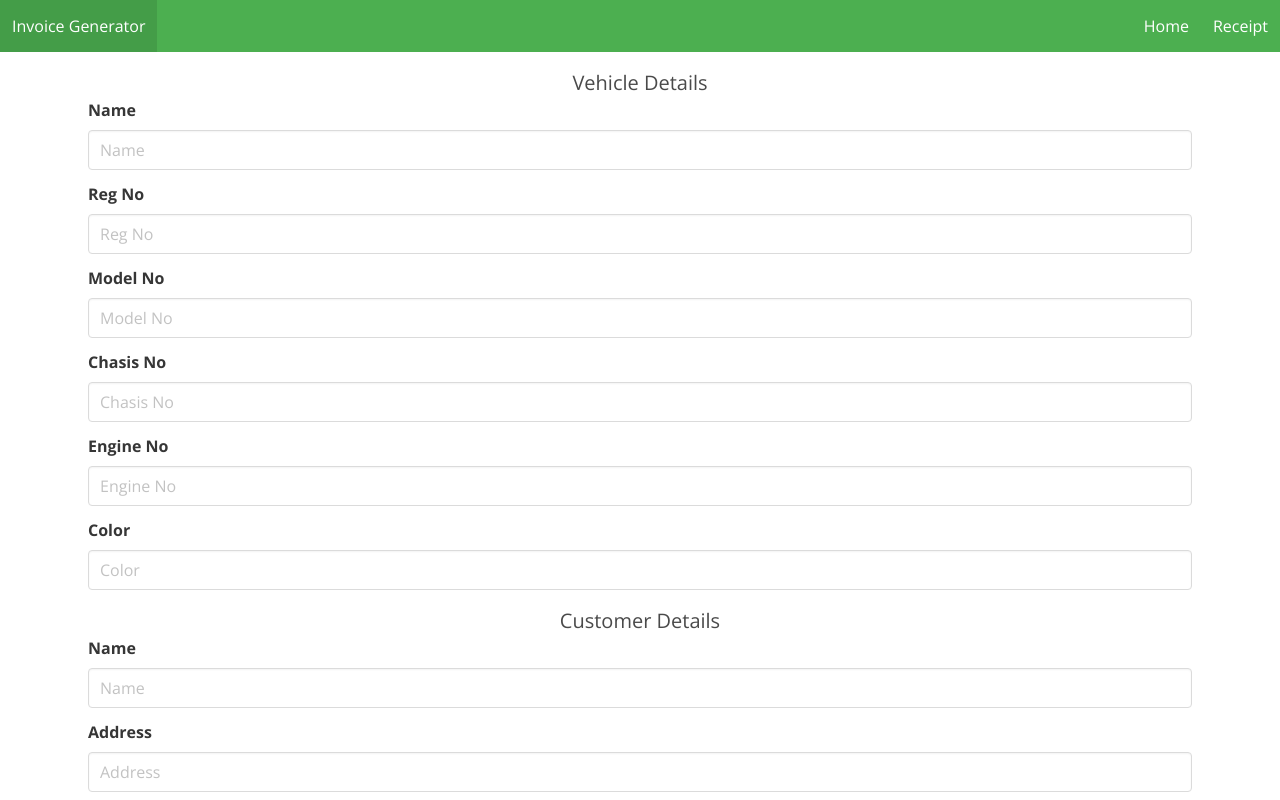
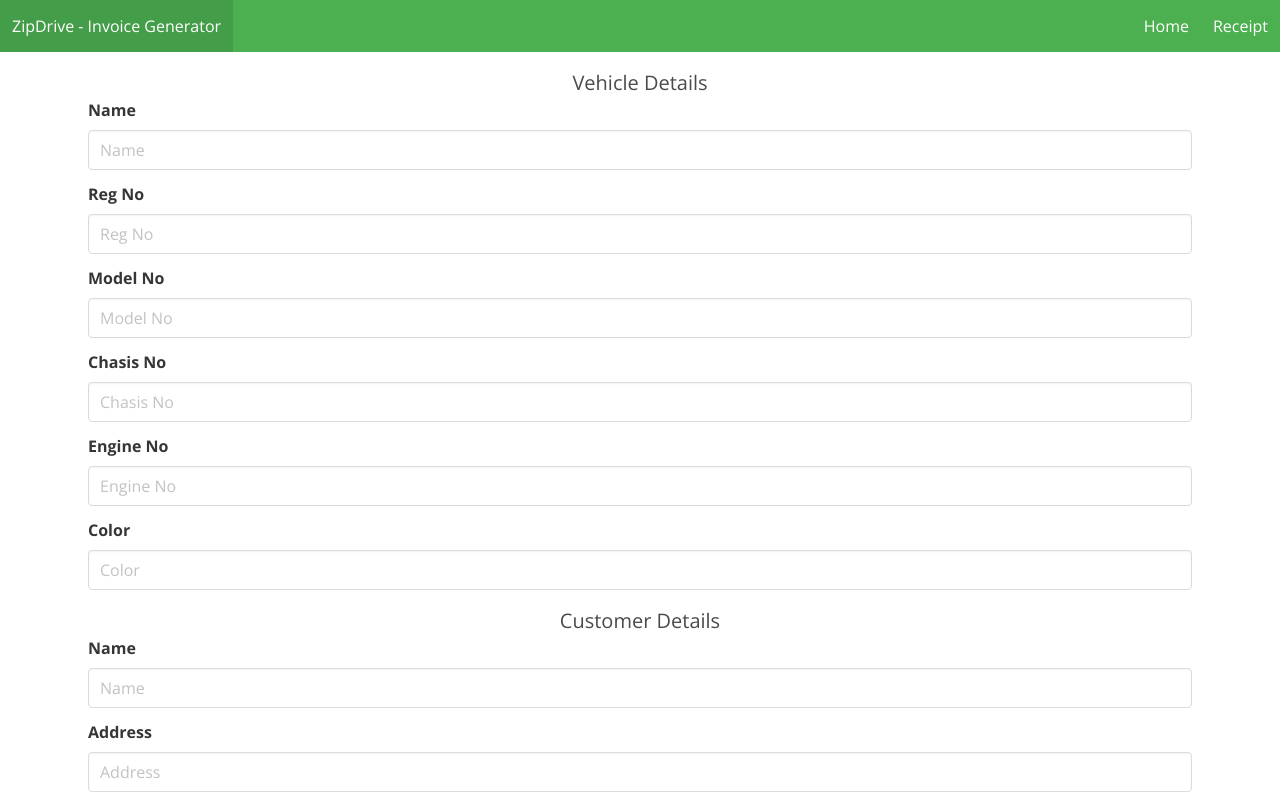
Before and after one commit to abdulsamad/invoice-generator, a website built with Parcel: page src/index.html in a window 1280 px wide. Shown: the top 800 px of the page. Built offline with nearby package versions, Linux system fonts and the light colour scheme.

Commit message:
:lipstick: Changed title

```diff
--- a/src/index.html
+++ b/src/index.html
@@ -5,7 +5,7 @@
 	<meta charset="UTF-8">
 	<meta http-equiv="X-UA-Compatible" content="IE=edge">
 	<meta name="viewport" content="width=device-width, initial-scale=1.0">
-	<title>Invoice Generator</title>
+	<title>ZipDrive - Invoice Generator</title>
 	<meta name="theme-color" content="#4CAF50">
 	<link rel="apple-touch-icon" sizes="57x57" href="./assets/apple-icon-57x57.png">
 	<link rel="apple-touch-icon" sizes="60x60" href="./assets/apple-icon-60x60.png">
@@ -35,7 +35,7 @@
 	<nav x-data="{ open: false }" class="navbar is-primary has-shadow" role="navigation" aria-label="main navigation">
 		<div class="navbar-brand">
 			<a class="navbar-item" href="/index.html">
-				Invoice Generator
+				ZipDrive - Invoice Generator
 			</a>
 			<button x-on:click="open = ! open" :class="{ 'is-active' : open , '' : !open}" class="navbar-burger"
 				aria-label="menu" aria-expanded="false">
```
